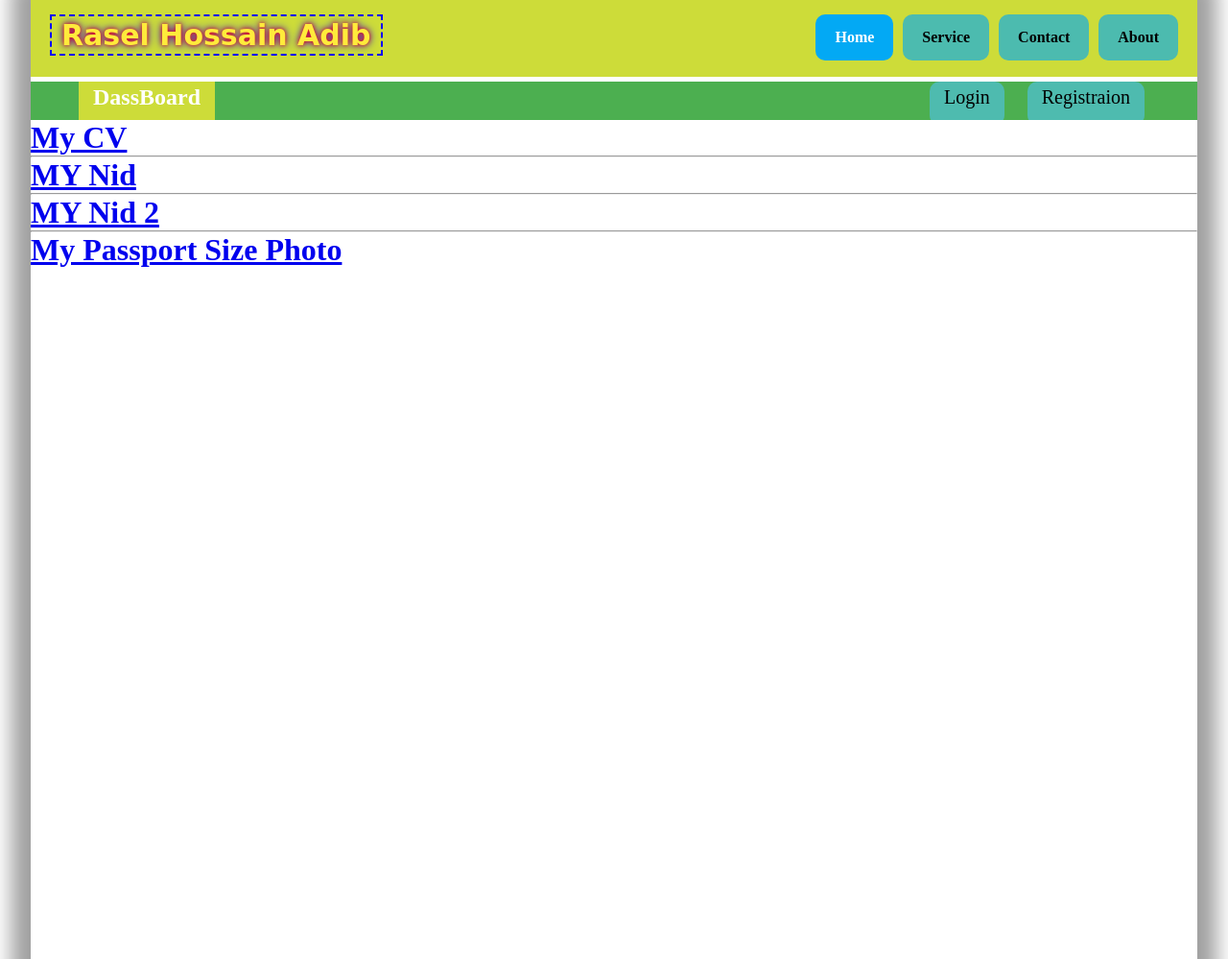
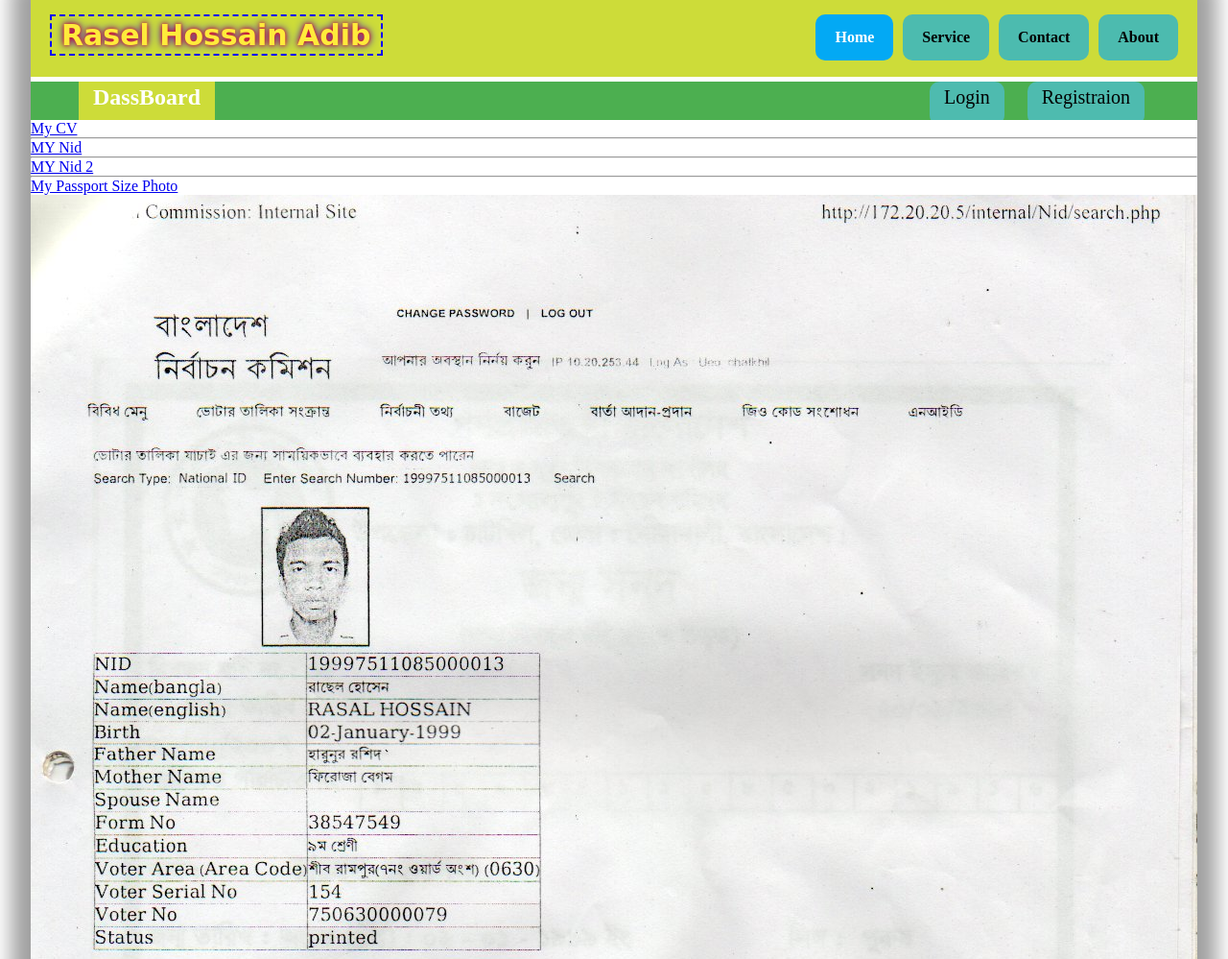
Before and after one commit to AdibRasel/RaselHossain, a plain HTML site: page About/index.html in a window 1280 px wide. Shown: the top 999 px of the page at 96% size. Drawn offline with Linux system fonts and the light colour scheme.

Commit message:
Update index.html

```diff
--- a/About/index.html
+++ b/About/index.html
@@ -6,6 +6,11 @@
     <meta name="viewport" content="width=device-width, initial-scale=1.0">
     <title>Home</title>
     <link rel="stylesheet" href="css/style.css">
+    <style>
+        img{
+            max-width: auto;
+        }
+    </style>
 </head>
 <body>
     <div class="container">
@@ -43,10 +48,16 @@
 
 
         <!-- <h1>About</h1> -->
-        <h1><a href="my_document/My_CV.pdf">My CV</a></h1><hr>
-        <h1><a href="my_document/My_NID.jpg">MY Nid</a></h1><hr>
-        <h1><a href="my_document/My_NiD_2.jpg">MY Nid 2</a></h1><hr>
-        <h1><a href="my_document/my_passport_size_photo.jpg">My Passport Size Photo</a></h1>
+        <a href="my_document/My_CV.pdf">My CV</a><hr>
+        <a href="my_document/My_NID.jpg">MY Nid</a><hr>
+        <a href="my_document/My_NiD_2.jpg">MY Nid 2</a><hr>
+        <a href="my_document/my_passport_size_photo.jpg">My Passport Size Photo</a>
+
+        <link rel="stylesheet" href="My_Document/My_CV.pdf">
+
+        <img src="my_document/My_NID.jpg" alt=""><br>
+        <img src="my_document/My_NiD_2.jpg" alt=""><br>
+        <img src="my_document/my_passport_size_photo.jpg" alt=""><br>
 
 
 
```
